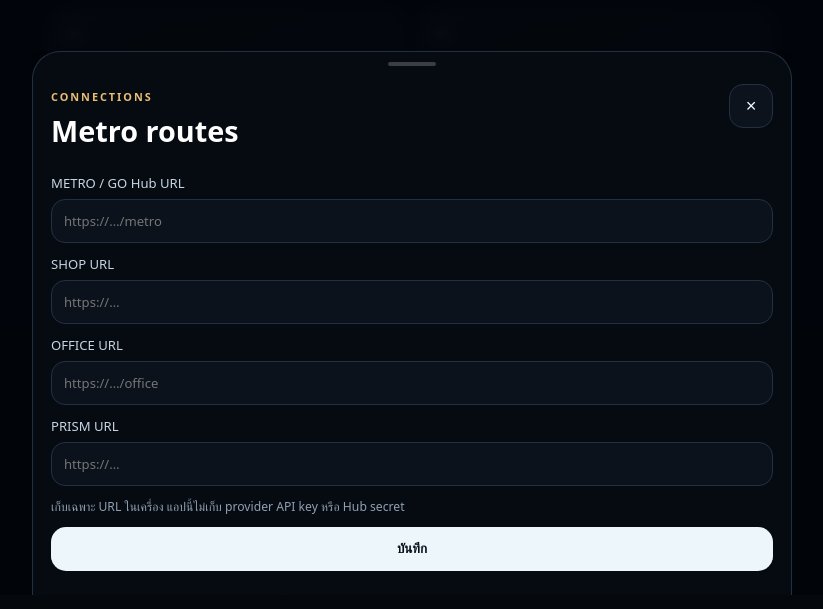
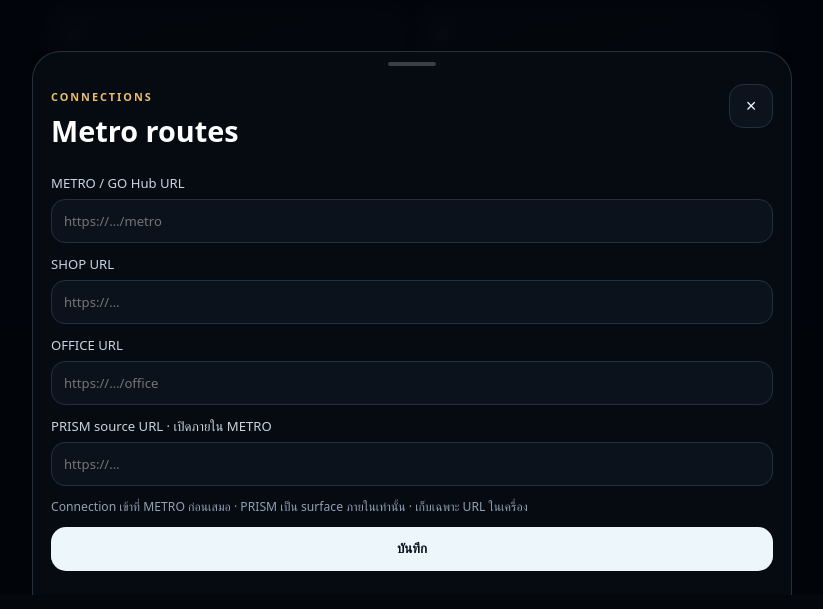
Before and after one commit to pureekangraw-ops/yggmetro-web, a website: page metro-android/www/index.html in a window 1280 px wide. Both pictures are taken after a click on the button "Settings". Shown: the part 205-814 px from the top of the page, without its empty margins (228-1051 px from the left). Drawn offline with Linux system fonts and the light colour scheme.

Commit message:
GO Hub: update metro-android/www/index.html

```diff
--- a/metro-android/www/index.html
+++ b/metro-android/www/index.html
@@ -21,7 +21,7 @@
   <section class="cities" aria-label="Metro destinations">
     <button class="city shop" data-route="shop"><span>01</span><strong>SHOP</strong><em>ร้าน · ลูกค้า · ออเดอร์</em></button>
     <button class="city office" data-route="office"><span>02</span><strong>OFFICE</strong><em>งาน · สถานะ · Centre truth</em></button>
-    <button class="city prism" data-route="prism"><span>03</span><strong>PRISM</strong><em>ตา · Browser · Observe</em></button>
+    <button class="city prism" data-route="prism"><span>03 · INSIDE METRO</span><strong>PRISM</strong><em>ตา · Browser · Observe · ไม่รับ connection โดยตรง</em></button>
   </section>
 
   <section class="card continue">
@@ -75,8 +75,8 @@
     <label>METRO / GO Hub URL<input id="metroUrl" inputmode="url" placeholder="https://…/metro"></label>
     <label>SHOP URL<input id="shopUrl" inputmode="url" placeholder="https://…"></label>
     <label>OFFICE URL<input id="officeUrl" inputmode="url" placeholder="https://…/office"></label>
-    <label>PRISM URL<input id="prismUrl" inputmode="url" placeholder="https://…"></label>
-    <p class="hint">เก็บเฉพาะ URL ในเครื่อง แอปนี้ไม่เก็บ provider API key หรือ Hub secret</p>
+    <label>PRISM source URL · เปิดภายใน METRO<input id="prismUrl" inputmode="url" placeholder="https://…"></label>
+    <p class="hint">Connection เข้าที่ METRO ก่อนเสมอ · PRISM เป็น surface ภายในเท่านั้น · เก็บเฉพาะ URL ในเครื่อง</p>
     <button id="saveSettings" type="button" class="primary">บันทึก</button>
   </form>
 </dialog>
```
